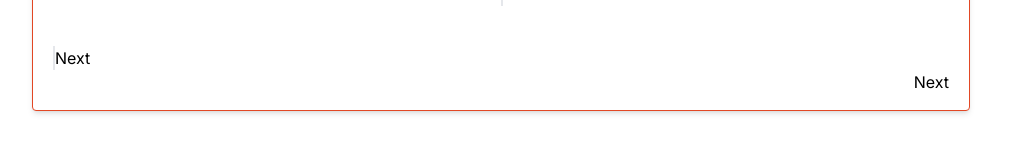
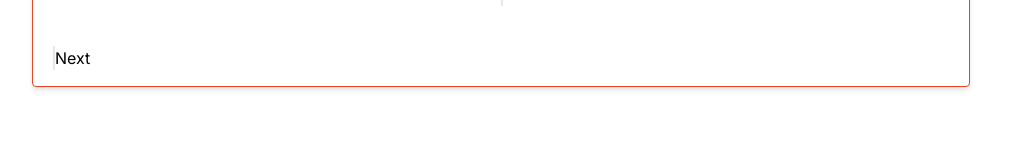
Before and after one commit to legacy-prooject-Rbk/legacy-portfolio, a Next.js app in the folder frontend/: page /profile/createProfile in a window 1280 px wide. Shown: the part 441-594 px from the top of the page, without its empty margins (139-1158 px from the left). Built offline with nearby package versions, Linux system fonts and the light colour scheme.

Commit message:
editing page profile

```diff
--- a/frontend/app/profile/createProfile/page.tsx
+++ b/frontend/app/profile/createProfile/page.tsx
@@ -97,6 +97,7 @@ const ProfileForm: React.FC<ProfileFormProps> = () => {
             );
             setPortfolio(data)
             router.push('/interests')
+            console.log(data)
 
         } catch (error) {
             console.log(error);
@@ -213,28 +214,14 @@ const ProfileForm: React.FC<ProfileFormProps> = () => {
                         <Link href={{pathname: '/interests',query: { ...queryParams }}} >
                         <button
                             className="primary-button"
-                            onClick={()=>{createProfile()
-
-                            }}
-
-                        >
+                            onClick={ createProfile}>
                             Next
                         </button>
                         </Link>
                     </div>
 
                 </div>
-                <div className="float-end">
-                    <button
-                        className="primary-button"
-                        onClick={() => {
-                            createProfile()
-                            console.log(portfolio)
-                        }}
-                    >
-                        Next
-                    </button>
-                </div>
+
             </div>
         </div>
 
```
